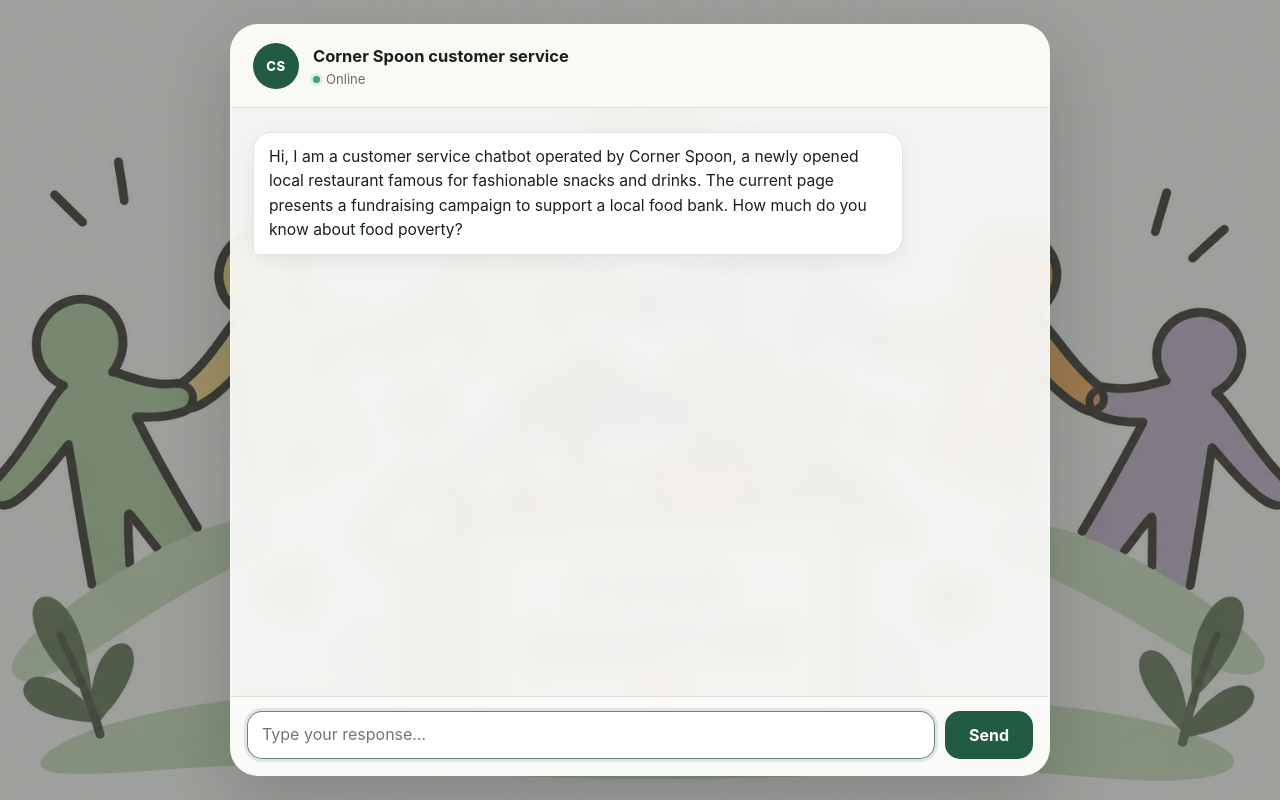
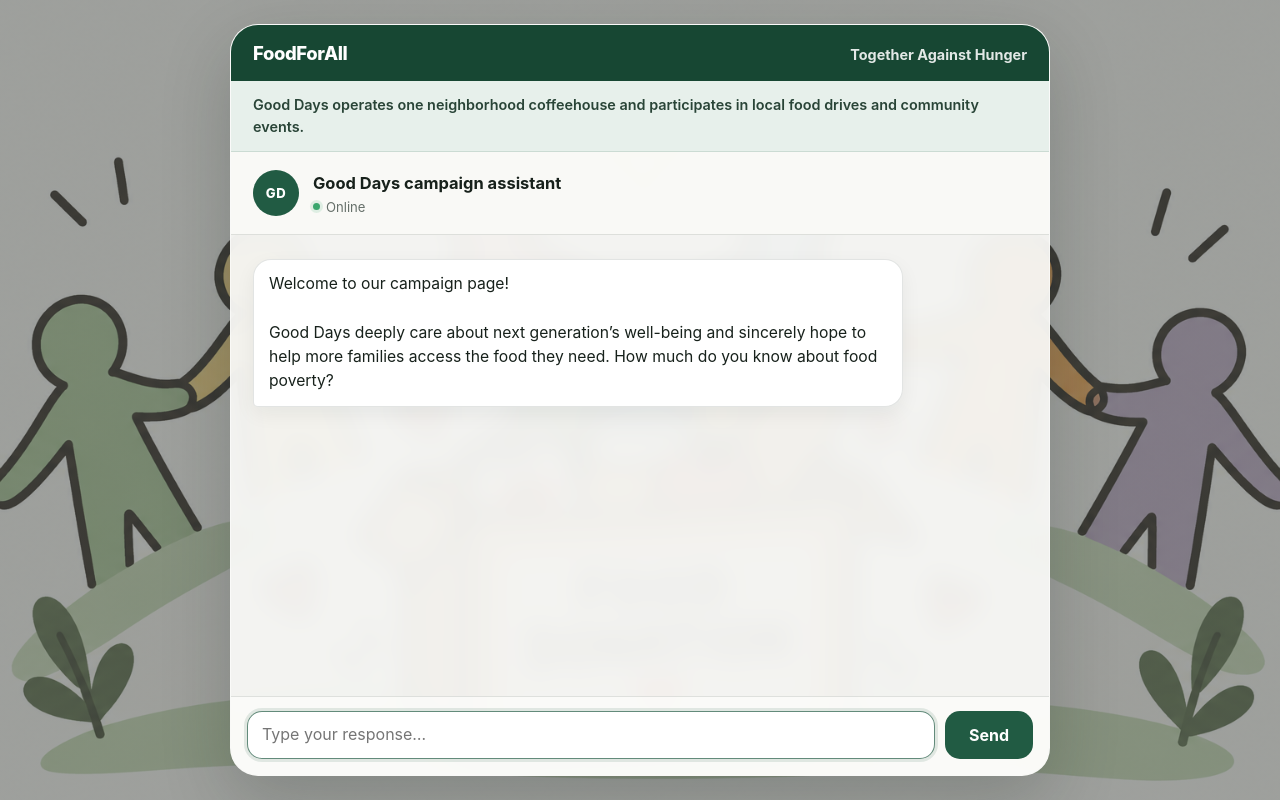
Before and after one commit to Qianhui-Chen/donation_chatbot_3, a plain HTML site: page index.html in a window 1280 px wide. Drawn offline with Linux system fonts and the light colour scheme.

Commit message:
revise script

```diff
--- a/assets/app.js
+++ b/assets/app.js
@@ -10,16 +10,19 @@
   const sendButton = document.querySelector("#send-button");
   const title = document.querySelector("#chat-title");
   const avatar = document.querySelector("#avatar");
+  const organizationHeader = document.querySelector("#organization-header");
   const reduceMotion = window.matchMedia("(prefers-reduced-motion: reduce)").matches;
-  const typeDelay = reduceMotion ? 0 : 10;
+  const wordDelay = reduceMotion ? 0 : 25;
   const replyPause = 2000;
   let nextBotMessage = 0;
   let isWaiting = true;
   let hasEnded = false;
+  let awaitingFinalResponse = false;
 
   title.textContent = script.title;
   avatar.textContent = script.avatar;
-  document.title = script.title + " — Food bank conversation";
+  organizationHeader.textContent = script.organizationHeader;
+  document.title = script.title + " — FoodForAll";
 
   function scrollToLatest() {
     requestAnimationFrame(() => { messagesEl.scrollTop = messagesEl.scrollHeight; });
@@ -62,13 +65,14 @@
   async function typeBotMessage(text) {
     const message = createMessage("bot", "");
     message.bubble.classList.add("is-typing");
-    if (typeDelay === 0) {
+    if (wordDelay === 0) {
       message.bubble.textContent = text;
     } else {
-      for (let index = 0; index < text.length; index += 1) {
-        message.bubble.textContent += text[index];
-        if (index % 4 === 0) scrollToLatest();
-        await new Promise((resolve) => window.setTimeout(resolve, typeDelay));
+      const wordChunks = text.match(/\S+\s*/g) || [text];
+      for (const wordChunk of wordChunks) {
+        message.bubble.textContent += wordChunk;
+        scrollToLatest();
+        await wait(wordDelay);
       }
     }
     message.bubble.classList.remove("is-typing");
@@ -89,7 +93,7 @@
       }
       window.clearInterval(timer);
       countdown.row.remove();
-      addMessage("system", `conversation ends, please go back to the quesionnaire\nChatbot code: ${script.code}`, "end");
+      addMessage("system", `conversation ends, please please copy this code and paste it to the questionnaire Chatbot code: ${script.code}`, "end");
     }, 1000);
   }
 
@@ -105,10 +109,18 @@
     nextBotMessage += 1;
     isWaiting = false;
     if (nextBotMessage >= script.messages.length) {
-      startEndingSequence();
+      awaitingFinalResponse = true;
+      setComposerEnabled(true);
     } else {
       setComposerEnabled(true);
     }
+  }
+
+  function showInitialMessage() {
+    addMessage("bot", script.messages[0]);
+    nextBotMessage = 1;
+    isWaiting = false;
+    setComposerEnabled(true);
   }
 
   form.addEventListener("submit", (event) => {
@@ -116,10 +128,16 @@
     if (isWaiting || hasEnded) return;
     const message = input.value.trim();
     if (!message) { input.focus(); return; }
+    const isFinalResponse = awaitingFinalResponse;
+    awaitingFinalResponse = false;
     addMessage("user", message);
     input.value = "";
     input.style.height = "auto";
-    void showNextBotMessage();
+    if (isFinalResponse) {
+      startEndingSequence();
+    } else {
+      void showNextBotMessage();
+    }
   });
 
   input.addEventListener("keydown", (event) => {
@@ -134,5 +152,5 @@
     input.style.height = Math.min(input.scrollHeight, 130) + "px";
   });
 
-  void showNextBotMessage();
+  showInitialMessage();
 })();
--- a/assets/config.js
+++ b/assets/config.js
@@ -1,10 +1,11 @@
 window.CHAT_SCRIPT = {
-  title: "Corner Spoon customer service",
-  avatar: "CS",
+  title: "Good Days campaign assistant",
+  avatar: "GD",
   code: 3,
+  organizationHeader: "Good Days operates one neighborhood coffeehouse and participates in local food drives and community events.",
   messages: [
-    "Hi, I am a customer service chatbot operated by Corner Spoon, a newly opened local restaurant famous for fashionable snacks and drinks. The current page presents a fundraising campaign to support a local food bank. How much do you know about food poverty?",
-    "For people experiencing food poverty, having enough food each day is not always something they can take for granted. It makes me sad to think about how many people struggle just to put food on the table. Imagine a parent standing in a grocery store, carefully calculating how much they can spend, knowing that they may not be able to buy everything their family needs. I can almost feel the anxiety of having to make these difficult choices and the sadness of being unable to provide a family with something as basic as a nutritious meal. How are your feelings or understandings of those suffering from food poverty.",
-    "It is sad to think about the daily struggles these families face, especially the uncertainty of not knowing whether they will have enough food tomorrow. You know, some families struggle to afford fresh groceries, while others may have to skip meals or choose between buying food and paying for other necessities, such as rent or electricity."
+    "Welcome to our campaign page!\n\nGood Days deeply care about next generation’s well-being and sincerely hope to help more families access the food they need. How much do you know about food poverty?",
+    "Thanks for your response! We feel very sad to hear many families in our communities struggle to afford daily meals every year, often facing hunger and uncertainty about their next meal. It's heartbreaking to know what they are going through, and we share their sadness and worry. Do you know how our fundraising campaign works?",
+    "The well-being of families struggling with hunger matters to us, and we want to do what we can to support them. As a small neighborhood coffeehouse, Good Days organizes this campaign through our local team. Customers can donate through our website, and we collect the contributions and transfer them to our partner food bank."
   ]
 };
--- a/assets/styles.css
+++ b/assets/styles.css
@@ -36,16 +36,52 @@ button, textarea { font: inherit; }
 
 .chat-app {
   width: min(820px, 100%);
-  height: min(860px, calc(100dvh - 48px));
-  min-height: 560px;
+  height: min(920px, calc(100dvh - 48px));
+  min-height: 620px;
   display: grid;
-  grid-template-rows: auto 1fr auto;
+  grid-template-rows: auto auto auto 1fr auto;
   overflow: hidden;
   background: var(--surface);
   border: 1px solid rgba(255, 255, 255, 0.55);
   border-radius: 28px;
   box-shadow: var(--shadow);
   backdrop-filter: blur(12px);
+}
+
+.campaign-nav {
+  display: flex;
+  align-items: baseline;
+  justify-content: space-between;
+  gap: 12px 24px;
+  padding: 17px 22px;
+  color: white;
+  background: var(--green-strong);
+}
+
+.nav-brand {
+  font-size: 1.15rem;
+  font-weight: 850;
+  letter-spacing: -0.02em;
+}
+
+.nav-tagline {
+  font-size: 0.9rem;
+  font-weight: 650;
+  opacity: 0.88;
+}
+
+.organization-context {
+  padding: 13px 22px 14px;
+  color: #294437;
+  background: var(--green-soft);
+  border-bottom: 1px solid rgba(33, 91, 67, 0.14);
+}
+
+.organization-context p {
+  margin: 0;
+  font-size: 0.9rem;
+  font-weight: 600;
+  line-height: 1.5;
 }
 
 .chat-header {
@@ -269,6 +305,9 @@ button, textarea { font: inherit; }
   .chat-page { padding: 0; }
   .chat-app { width: 100%; height: 100dvh; min-height: 100dvh; border: 0; border-radius: 0; }
   .chat-header { padding: 14px 16px; }
+  .campaign-nav { align-items: flex-start; flex-direction: column; gap: 2px; padding: 13px 16px; }
+  .organization-context { padding: 11px 16px 12px; }
+  .organization-context p { font-size: 0.84rem; }
   .messages { padding: 19px 14px 24px; }
   .bubble { max-width: 91%; font-size: 0.94rem; }
   .composer { padding: 10px; grid-template-columns: 1fr auto; }
--- a/index.html
+++ b/index.html
@@ -3,12 +3,19 @@
   <head>
     <meta charset="UTF-8" />
     <meta name="viewport" content="width=device-width, initial-scale=1" />
-    <meta name="description" content="Fixed-script food bank fundraising conversation." />
-    <title>Food bank conversation</title>
+    <meta name="description" content="FoodForAll fundraising campaign conversation." />
+    <title>FoodForAll conversation</title>
     <link rel="stylesheet" href="assets/styles.css" />
   </head>
   <body class="chat-page">
     <main class="chat-app">
+      <nav class="campaign-nav" aria-label="Campaign identity">
+        <span class="nav-brand">FoodForAll</span>
+        <span class="nav-tagline">Together Against Hunger</span>
+      </nav>
+      <section class="organization-context" aria-label="About Good Days">
+        <p id="organization-header"></p>
+      </section>
       <header class="chat-header">
         <div class="avatar" id="avatar" aria-hidden="true"></div>
         <div class="chat-heading">
```
